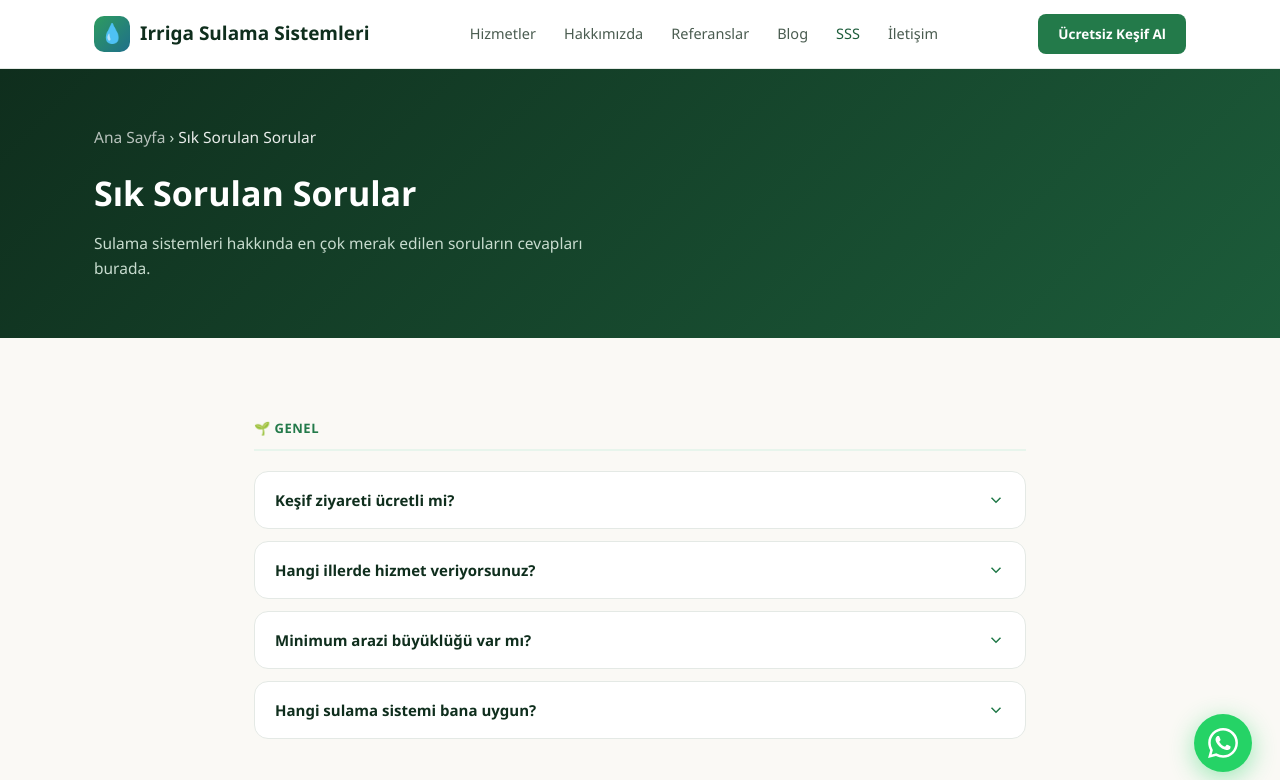
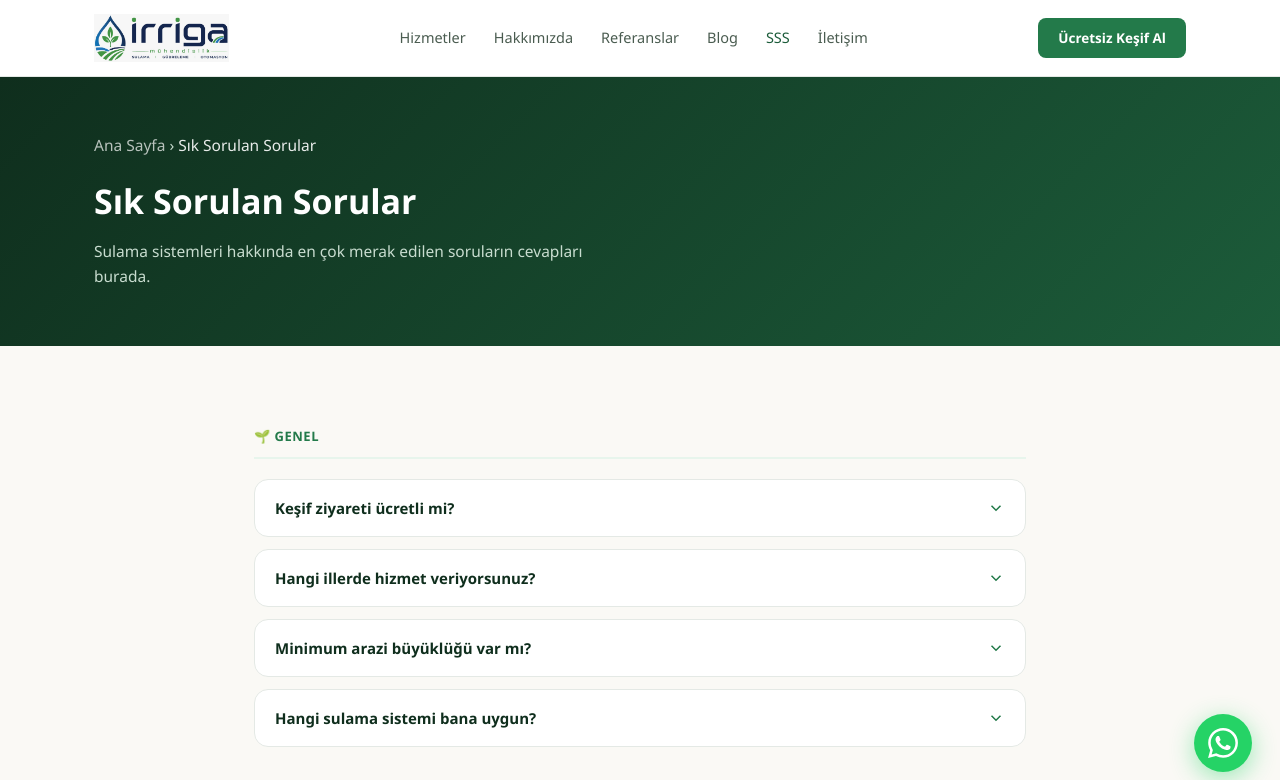
Before and after one commit to tahirkucuk/irriga-site, a plain HTML site: page sss.html in a window 1280 px wide. Shown: the top 780 px of the page. Drawn offline with Linux system fonts and the light colour scheme.

Commit message:
Logo.jpeg tüm sayfalara eklendi, damla emoji ikonunun yerini aldı
Header ve footer'daki 💧 emoji logolar gerçek Logo_irriga.jpeg
ile değiştirildi. Footer'da beyaz pill arka plan eklendi.

Co-Authored-By: Claude Sonnet 4.6 <noreply@anthropic.com>

```diff
--- a/assets/css/style.css
+++ b/assets/css/style.css
@@ -82,13 +82,9 @@ svg{display:block;}
   display:flex;align-items:center;justify-content:space-between;
   padding:14px 24px;max-width:1140px;margin:0 auto;
 }
-.logo{display:flex;align-items:center;gap:10px;font-weight:700;font-size:19px;color:var(--g900);}
-.logo-mark{
-  width:36px;height:36px;border-radius:10px;flex-shrink:0;
-  background:linear-gradient(135deg,var(--g500),var(--b600));
-  display:flex;align-items:center;justify-content:center;
-  color:var(--white);font-size:19px;
-}
+.logo{display:flex;align-items:center;}
+.logo-img{height:48px;width:auto;display:block;}
+.footer-logo-img{height:40px;width:auto;display:block;background:#fff;padding:5px 12px;border-radius:8px;}
 .nav-links{display:flex;gap:28px;font-size:14.5px;font-weight:500;color:var(--muted);}
 .nav-links a:hover{color:var(--g700);}
 .nav-links a.active{color:var(--g700);}
--- a/sss.html
+++ b/sss.html
@@ -23,7 +23,7 @@
 
 <header id="site-header">
   <nav class="nav-inner">
-    <a href="index.html" class="logo"><div class="logo-mark">💧</div><span>Irriga Sulama Sistemleri</span></a>
+    <a href="index.html" class="logo"><img src="assets/img/logo.jpeg" alt="Irriga Sulama Sistemleri" class="logo-img"></a>
     <ul class="nav-links">
       <li><a href="hizmetler.html">Hizmetler</a></li>
       <li><a href="hakkimizda.html">Hakkımızda</a></li>
@@ -237,7 +237,7 @@
   <div class="wrap">
     <div class="footer-grid">
       <div>
-        <div class="footer-logo">💧 Irriga Sulama Sistemleri</div>
+        <div class="footer-logo"><img src="assets/img/logo.jpeg" alt="Irriga Sulama Sistemleri" class="footer-logo-img"></div>
         <p class="footer-desc">Tarım ve sera işletmeleri için profesyonel sulama sistemleri tasarımı, kurulumu ve teknik desteği.</p>
       </div>
       <div class="footer-col">
```
Also changed, not shown: blog.html (+2 -2 lines), hakkimizda.html (+2 -2 lines), hizmetler.html (+2 -2 lines), iletisim.html (+2 -2 lines), index.html (+2 -3 lines), kvkk.html (+2 -2 lines), partner-itc.html (+2 -2 lines), partner-smartsoil.html (+2 -2 lines), partner-wiseconn.html (+2 -2 lines), referanslar.html (+2 -2 lines), assets/img/logo.jpeg (added).
